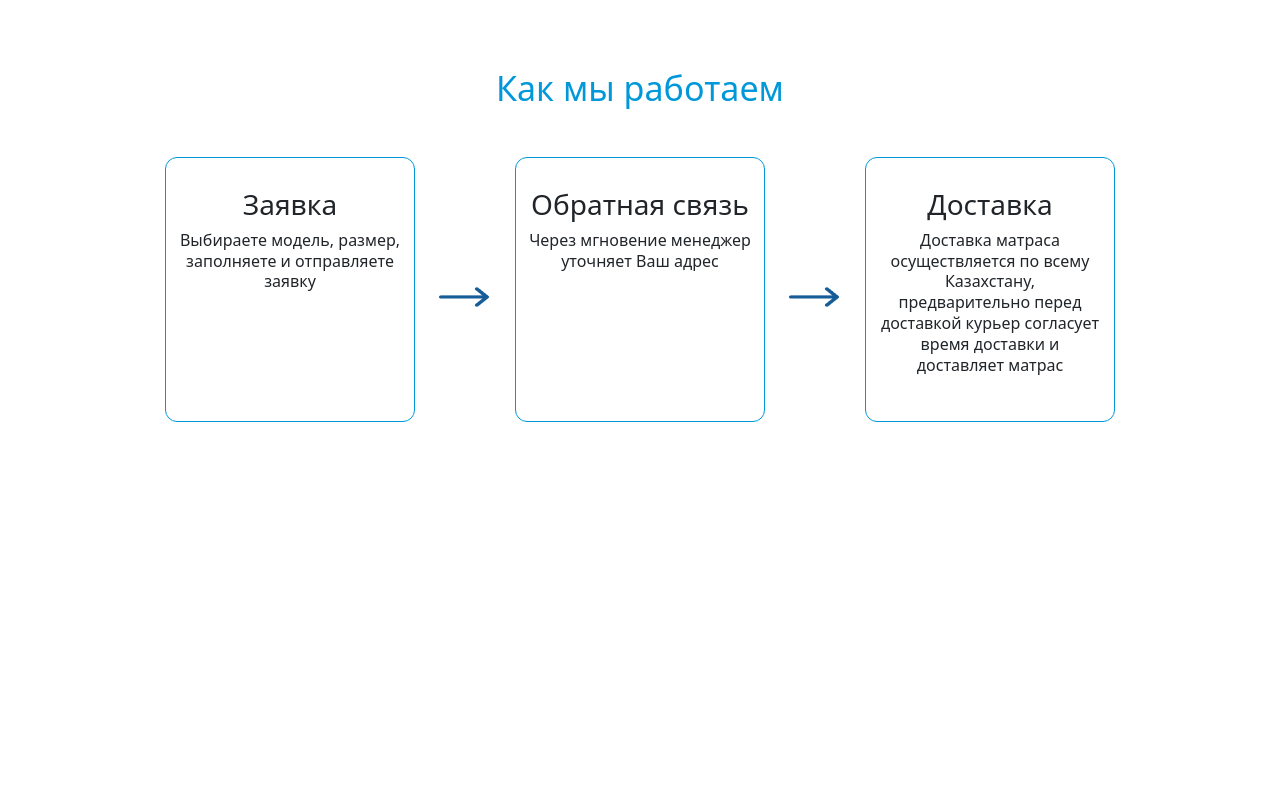
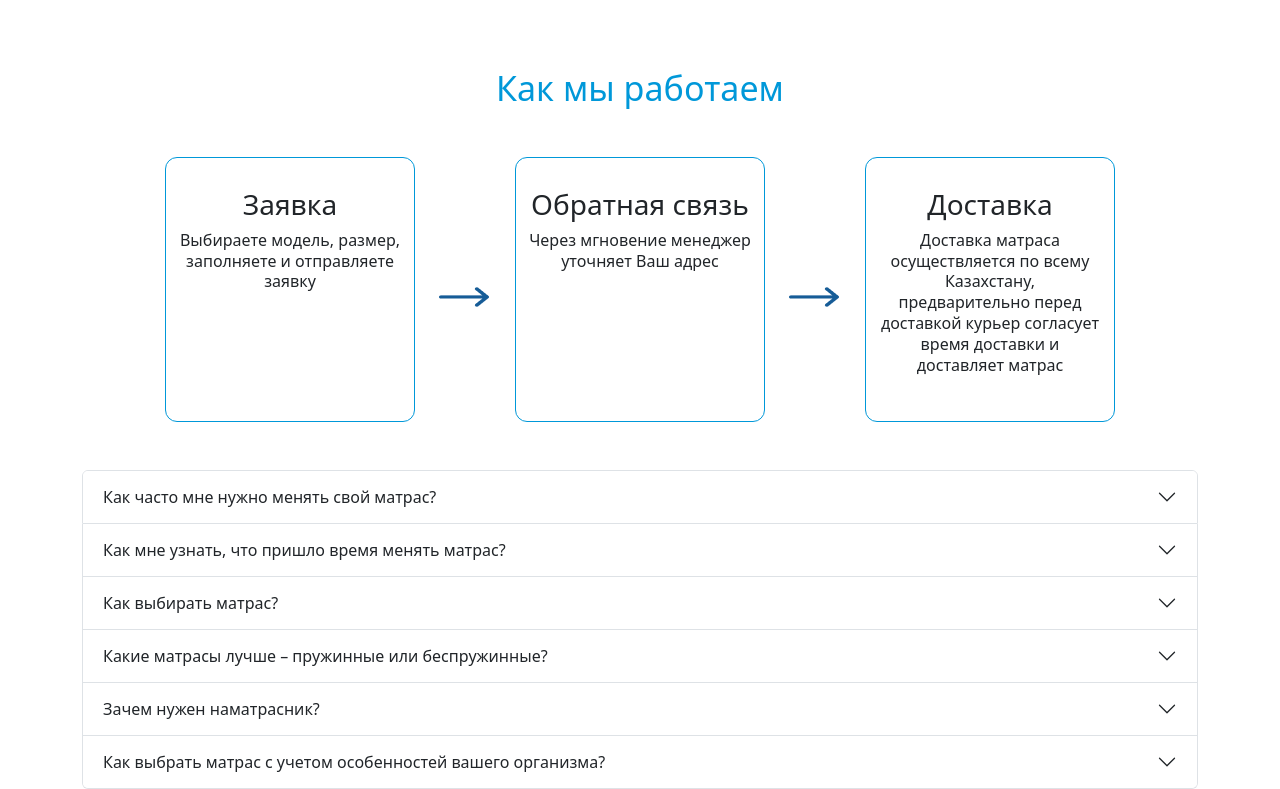
Before and after one commit to nurkanat-doszhan/territoria-sna.kz, a React (Create React App) app: page / in a window 1280 px wide. Shown: the part 2568-3357 px from the top of the page. Before the commit the page ends 3038 px from the top, so only its background shows below. Built offline with nearby package versions, Linux system fonts and the light colour scheme.

Commit message:
добавил FAQ

```diff
--- a/src/App.js
+++ b/src/App.js
@@ -7,6 +7,7 @@ import OrthopedicMattress from './containers/OrthopedicMattress/OrthopedicMattre
 import SpringBlock from './containers/SpringBlock/SpringBlock';
 import Test from './containers/Test/Test';
 import OurWork from './containers/OurWork/OurWork';
+import Faq from './containers/Faq/Faq';
 
 function App() {
   return (
@@ -18,6 +19,7 @@ function App() {
       <OrthopedicMattress />
       <SpringBlock />
       <OurWork />
+      <Faq />
     </div>
   );
 }
--- /dev/null
+++ b/src/containers/Faq/Faq.js
@@ -0,0 +1,115 @@
+import { useState } from "react"
+
+const Faq = () => {
+  const [state, setState] = useState([
+    {
+      q: 'Как часто мне нужно менять свой матрас?',
+      a: `
+      Вы просыпаетесь более усталым и сонным, чем ложились?
+      Вы просыпаетесь со скованностью в шее и болью в спине?
+      Вы часто кашляете и чихаете по ночам?
+      Ответ: Если вы ответили положительно на любой из перечисленных выше вопросов, значит, пришло время менять матрас.`
+    },
+    {
+      q: 'Как мне узнать, что пришло время менять матрас?',
+      a: `
+      Ответ: Средняя продолжительность жизни вашего матраса, которая составляет от восьми до десяти лет, является хорошей
+      точкой отсчета, но в некоторых случаях матрас следует менять чаще. Даже если ваш матрас не такой уж старый, но вы
+      испытываете определенные проблемы, связанные со сном, замена матраса может быть неплохой идеей. Новый матрас может
+      быть, конечно, довольно дорогим, но качество вашего сна, безусловно, стоит дороже. Если вы не чувствуете себя
+      комфортно в своей постели, если вы не встаете с нее отдохнувшим и помолодевшим или даже просыпаетесь от боли, может
+      быть, самое время инвестировать в свое здоровье.`
+    },
+    {
+      q: 'Как выбирать матрас?',
+      a: `
+      Односпальные. Ширина 80 - 90 см. Идеальны для одного человека, чаще детей и подростков.
+      Полутороспальные. Ширина 120 - 140 см. Подойдут для подростка и взрослого.
+      Двуспальные. Ширина 140 - 200 см. Для пары или любителя растянуться во всю ширину.`
+    },
+    {
+      q: 'Какие матрасы лучше – пружинные или беспружинные?',
+      a: `
+      Пружинные матрасы бывают на блоке зависимых пружин (пружинный блок Боннель) и на блоке независимых пружин
+      (TFK, Микропакет, Мультипакет, Дуэт, зональные блоки.).
+
+      Блок зависимых пружин Боннель - это основа матраса, состоящая из непрерывно сплетенных между собой пружин.
+      Особенности пружинного блока Боннель:
+
+      Каждая пружина связана со следующей - отличный вариант для людей с небольшим весом;
+      Невысокая стоимость изделий с такой основой;
+      Небольшой ортопедический эффект;
+      Анатомические свойства - подстраивается под форму Вашего тела.
+      Блок независимых пружин - основа матраса, состоящая из пружин изолированных друг от друга в тканые мешочки.
+      Особенности блока независимых пружин:
+      Чем больше пружин на спальное место, тем выше ортопедические и анатомические свойства матраса;
+      Прекрасные ортопедические свойства, точечное распределение нагрузки, отсутствие эффекта "гамака",
+      прекрасно подойдет для людей с разным весом;
+      Отличные анатомические качества, естественное распределение нагрузки по поверхности матраса;
+      Достаточно высокая цена.
+      Беспружинные матрасы состоят из различного сочетания слоев или одного слоя наполнителя (монолиты).
+      Слои для беспружинных матрасов разнообразны - кокосовая койра, струттофайбер,
+      латекс, различного вида пены, хлопок, сизаль, войлок и многие другие.`
+    },
+    {
+      q: 'Зачем нужен наматрасник?',
+      a: `
+      Многие считают, что наматрасник - вещь излишняя. Но это совсем не так! ⠀
+
+      Наматрасник способен:
+
+      🔸 Продлить жизнь вашему любимому матрасу.
+      🔸 Добавить ортопедических свойств, если они отсутствуют.
+      🔸 Изменить жесткость на мягкость, и наоборот.
+      🔸 Обновить спальное ложе, если покупка нового матраса пока не планируется.
+      🔸 Устранить неровности и сгладить стыки.
+      🔸 Повысить комфорт и качество сна.`
+    },
+    {
+      q: 'Как выбрать матрас с учетом особенностей вашего организма?',
+      a: `
+      Каждая модель нашего матраса разработана и сделана с целью не только подарить вам комфортный сон,
+      и избавить проблем со здоровьем!
+
+      🔸 Людям с заболеваниями поясничного отдела позвоночника следует обратить внимание на мягкие модели,
+      обеспечивающие хорошую поддержку поясницы.
+      🔸 Матрасы средней жесткости стоит рассматривать людям с проблемами в грудном отделе позвоночника.
+      🔸 Жесткие матрасы больше подойдут тем, кто страдает от болевых ощущений в верхней части спины
+      и от остеохондроза, а также всем, кто хотел бы улучшить осанку.
+      🔸 Аллергикам рекомендуем отдать предпочтение матрасам из синтетических материалов.
+      Обратитесь к нашим консультантам и они обязательно помогут выбрать ваш идеальный матрас!`
+    }
+  ])
+  return (
+    <div className="container">
+      <div className="accordion">
+        {
+          state.map((value, index) => {
+            return (
+              <div className="accordion-item" key={index}>
+                <h2 className="accordion-header" id={`${'panelsStayOpen-heading'+index}`}>
+                  <button className="accordion-button collapsed" type="button"
+                    data-bs-toggle="collapse"
+                    data-bs-target={`#${'panelsStayOpen-collapse'+index}`}
+                    aria-expanded="true"
+                    aria-controls={`${'panelsStayOpen-collapse'+index}`}
+                  >{value.q}</button>
+                </h2>
+                <div className="accordion-collapse collapse"
+                  id={`${'panelsStayOpen-collapse'+index}`}
+                  aria-labelledby={`${'panelsStayOpen-heading'+index}`}
+                >
+                  <div className="accordion-body">
+                    {value.a}
+                  </div>
+                </div>
+              </div>
+            )
+          })
+        }
+      </div>
+    </div>
+  )
+}
+
+export default Faq
--- a/src/containers/SpringBlock/SpringBlock.js
+++ b/src/containers/SpringBlock/SpringBlock.js
@@ -90,7 +90,7 @@ const SpringBlock = () => {
                                 <div className="d-flex align-items-start">
                                     <p className="text-danger me-4 fs-5 fw-bold">от {value.newPrice}</p>
                                     <select onChange={(e) => console.log(sizeSelect(e))} className="form-select w-50 form-select-sm" aria-label="Default select example">
-                                        <option selected disabled>Выбираете размер</option>
+                                        <option defaultValue="Выберите размер" disabled>Выберите размер</option>
                                         <option data-new="47000" defaultValue="80*190">80*190</option>
                                         <option data-new="49000" defaultValue="90*190">90*190</option>
                                         <option data-new="52000" defaultValue="120*200">120*200</option>
--- a/src/containers/Test/Test.scss
+++ b/src/containers/Test/Test.scss
@@ -2,6 +2,8 @@
     position: absolute;
     width: 45%;
     bottom: -7%;
+    max-height: 746px;
+    min-width: 545px;
 }
 
 .test-block {
@@ -17,3 +19,15 @@
     width: 20%;
     bottom: 20%;
 }
+
+@media screen and (min-width: 1800px) {
+    .mattress {
+        width: auto;
+        height: 586px;
+    }
+    .giftbox {
+        width: auto;
+        height: 370px;
+        right: 5%;
+    }
+}
```
Also changed, not shown: src/containers/Test/Test.css (added, +1 -0 lines).
